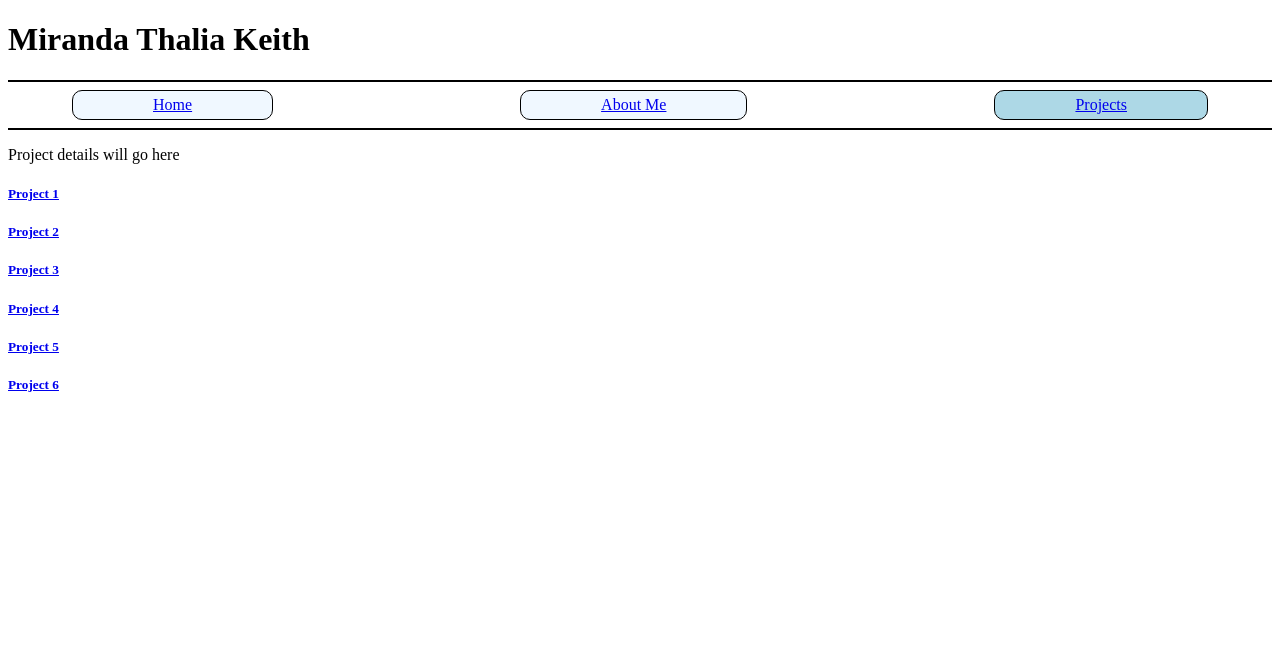
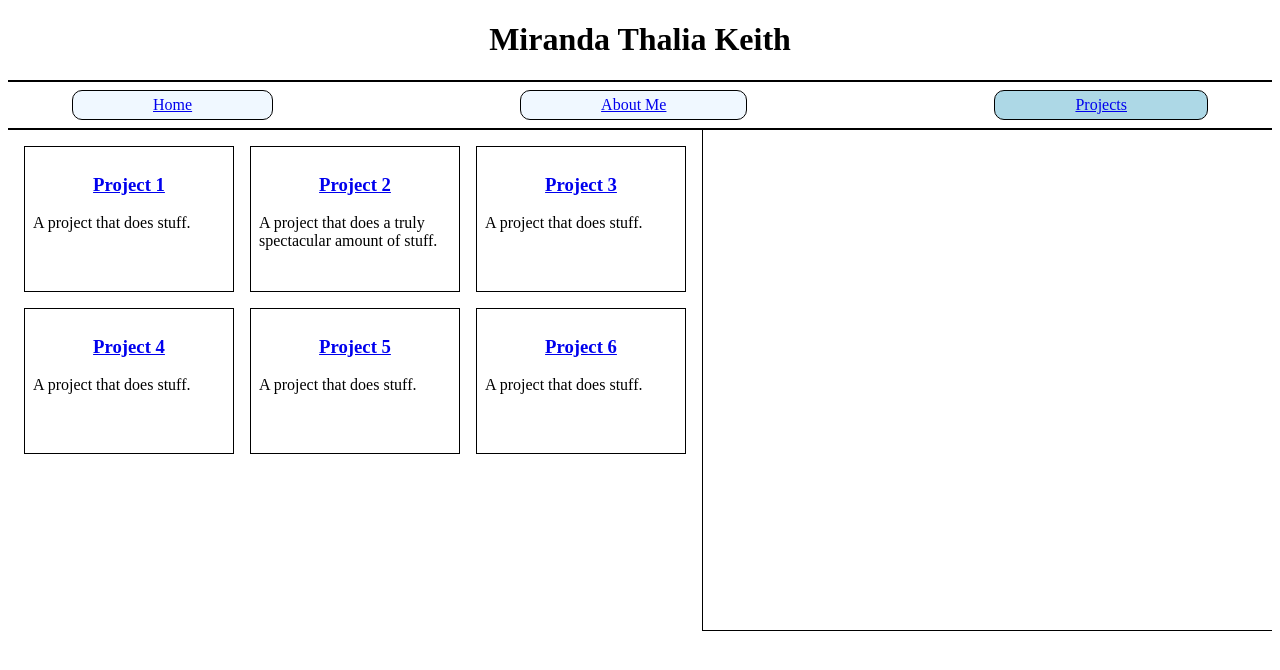
Before and after one commit to gold-mir/react-portfolio, a React app: page /projects/0 in a window 1280 px wide. Shown: the top 670 px of the page. Built offline with nearby package versions, Linux system fonts and the light colour scheme.

Commit message:
display project details when viewing projects/:id

```diff
--- a/src/components/app.jsx
+++ b/src/components/app.jsx
@@ -29,32 +29,44 @@ class App extends React.Component{
         {
           title: "Project 1",
           description: "A project that does stuff.",
-          link: "github.com/someproject"
+          details: "Lorem ipsum dolor sit amet, consectetur adipiscing elit. Aenean facilisis erat cursus leo ullamcorper, sed ullamcorper nisl tempor. Nullam sagittis arcu commodo, sagittis diam sed, rutrum erat. Quisque blandit viverra quam. Praesent finibus neque mauris, et consectetur urna elementum nec. Sed iaculis nunc ipsum, eu efficitur lorem tincidunt nec. Sed et fermentum sapien. Mauris gravida sem ut hendrerit pulvinar. Sed rhoncus nisi at dolor maximus rhoncus. Fusce et ligula non ante ornare laoreet. Cras ultrices urna in nunc rutrum, in tincidunt lorem sodales. Phasellus a mi sit amet lorem euismod pharetra in ac nibh. Ut quis tristique neque, eu fermentum risus. In auctor neque eros, at tempor purus suscipit quis.",
+          link: "https://github.com/gold-mir/tetris",
+          id: "1"
         },
         {
           title: "Project 2",
-          description: "A project that does stuff.",
-          link: "github.com/someproject"
+          description: "A project that does a truly spectacular amount of stuff.",
+          details: "Lorem ipsum dolor sit amet, consectetur adipiscing elit. Aenean facilisis erat cursus leo ullamcorper, sed ullamcorper nisl tempor. Nullam sagittis arcu commodo, sagittis diam sed, rutrum erat. Quisque blandit viverra quam. Praesent finibus neque mauris, et consectetur urna elementum nec. Sed iaculis nunc ipsum, eu efficitur lorem tincidunt nec. Sed et fermentum sapien. Mauris gravida sem ut hendrerit pulvinar. Sed rhoncus nisi at dolor maximus rhoncus. Fusce et ligula non ante ornare laoreet. Cras ultrices urna in nunc rutrum, in tincidunt lorem sodales. Phasellus a mi sit amet lorem euismod pharetra in ac nibh. Ut quis tristique neque, eu fermentum risus. In auctor neque eros, at tempor purus suscipit quis.",
+          link: "https://github.com/gold-mir/tetris",
+          id: "2"
         },
         {
           title: "Project 3",
           description: "A project that does stuff.",
-          link: "github.com/someproject"
+          details: "Lorem ipsum dolor sit amet, consectetur adipiscing elit. Aenean facilisis erat cursus leo ullamcorper, sed ullamcorper nisl tempor. Nullam sagittis arcu commodo, sagittis diam sed, rutrum erat. Quisque blandit viverra quam. Praesent finibus neque mauris, et consectetur urna elementum nec. Sed iaculis nunc ipsum, eu efficitur lorem tincidunt nec. Sed et fermentum sapien. Mauris gravida sem ut hendrerit pulvinar. Sed rhoncus nisi at dolor maximus rhoncus. Fusce et ligula non ante ornare laoreet. Cras ultrices urna in nunc rutrum, in tincidunt lorem sodales. Phasellus a mi sit amet lorem euismod pharetra in ac nibh. Ut quis tristique neque, eu fermentum risus. In auctor neque eros, at tempor purus suscipit quis.",
+          link: "https://github.com/gold-mir/tetris",
+          id: "3"
         },
         {
           title: "Project 4",
           description: "A project that does stuff.",
-          link: "github.com/someproject"
+          details: "Lorem ipsum dolor sit amet, consectetur adipiscing elit. Aenean facilisis erat cursus leo ullamcorper, sed ullamcorper nisl tempor. Nullam sagittis arcu commodo, sagittis diam sed, rutrum erat. Quisque blandit viverra quam. Praesent finibus neque mauris, et consectetur urna elementum nec. Sed iaculis nunc ipsum, eu efficitur lorem tincidunt nec. Sed et fermentum sapien. Mauris gravida sem ut hendrerit pulvinar. Sed rhoncus nisi at dolor maximus rhoncus. Fusce et ligula non ante ornare laoreet. Cras ultrices urna in nunc rutrum, in tincidunt lorem sodales. Phasellus a mi sit amet lorem euismod pharetra in ac nibh. Ut quis tristique neque, eu fermentum risus. In auctor neque eros, at tempor purus suscipit quis.",
+          link: "https://github.com/gold-mir/tetris",
+          id: "4"
         },
         {
           title: "Project 5",
           description: "A project that does stuff.",
-          link: "github.com/someproject"
+          details: "Lorem ipsum dolor sit amet, consectetur adipiscing elit. Aenean facilisis erat cursus leo ullamcorper, sed ullamcorper nisl tempor. Nullam sagittis arcu commodo, sagittis diam sed, rutrum erat. Quisque blandit viverra quam. Praesent finibus neque mauris, et consectetur urna elementum nec. Sed iaculis nunc ipsum, eu efficitur lorem tincidunt nec. Sed et fermentum sapien. Mauris gravida sem ut hendrerit pulvinar. Sed rhoncus nisi at dolor maximus rhoncus. Fusce et ligula non ante ornare laoreet. Cras ultrices urna in nunc rutrum, in tincidunt lorem sodales. Phasellus a mi sit amet lorem euismod pharetra in ac nibh. Ut quis tristique neque, eu fermentum risus. In auctor neque eros, at tempor purus suscipit quis.",
+          link: "https://github.com/gold-mir/tetris",
+          id: "5"
         },
         {
           title: "Project 6",
           description: "A project that does stuff.",
-          link: "github.com/someproject"
+          details: "Lorem ipsum dolor sit amet, consectetur adipiscing elit. Aenean facilisis erat cursus leo ullamcorper, sed ullamcorper nisl tempor. Nullam sagittis arcu commodo, sagittis diam sed, rutrum erat. Quisque blandit viverra quam. Praesent finibus neque mauris, et consectetur urna elementum nec. Sed iaculis nunc ipsum, eu efficitur lorem tincidunt nec. Sed et fermentum sapien. Mauris gravida sem ut hendrerit pulvinar. Sed rhoncus nisi at dolor maximus rhoncus. Fusce et ligula non ante ornare laoreet. Cras ultrices urna in nunc rutrum, in tincidunt lorem sodales. Phasellus a mi sit amet lorem euismod pharetra in ac nibh. Ut quis tristique neque, eu fermentum risus. In auctor neque eros, at tempor purus suscipit quis.",
+          link: "https://github.com/gold-mir/tetris",
+          id: "6"
         }
       ]
     }
@@ -63,7 +75,12 @@ class App extends React.Component{
   render(){
     return (
       <div>
-        <h1>{this.state.about.name}</h1>
+        <style jsx>{`
+          #title-bar {
+            text-align: center;
+          }
+        `}</style>
+        <h1 id="title-bar">{this.state.about.name}</h1>
         {/* <hr/> */}
         <Navbar routes={
           [
@@ -75,7 +92,7 @@ class App extends React.Component{
         {/* <hr/> */}
         <Switch>
           <Route exact path='/about' render={() =>
-            <Home projects={this.state.projects} about={this.state.about}/>
+            <Home about={this.state.about}/>
             }/>
           <Route path='/projects' render={(props) =>
             <Projects projects={this.state.projects}/>
--- a/src/components/home.jsx
+++ b/src/components/home.jsx
@@ -29,7 +29,6 @@ function Home(props){
         <p>{props.about.description}</p>
       </div>
       <div className="container" id="infoBox">
-        <ProjectList projects={props.projects} count={4}/>
         <ContactDisplay contactInfo={props.about.contacts}/>
       </div>
     </div>
@@ -37,7 +36,6 @@ function Home(props){
 }
 
 Home.propTypes = {
-  projects: PropTypes.array,
   about: PropTypes.object
 }
 
--- a/src/components/navbar.jsx
+++ b/src/components/navbar.jsx
@@ -11,7 +11,7 @@ function Navbar(props){
   }
 
   return (
-    <div>
+    <React.Fragment>
       <style jsx>{`
         #navbar {
           display: flex;
@@ -46,7 +46,7 @@ function Navbar(props){
           )
         }
       </div>
-    </div>
+    </React.Fragment>
   )
 }
 
--- a/src/components/projectDetails.jsx
+++ b/src/components/projectDetails.jsx
@@ -1,7 +1,47 @@
 import React from 'react';
+import { withRouter } from 'react-router-dom';
+import PropTypes from 'prop-types';
 
 function ProjectDetails(props) {
-  return <div>This is a project</div>
+  let id = props.match.params.id;
+  let project = props.projects.filter(item => item.id === id)[0];
+  console.log(project);
+
+  if (project) {
+    return (
+      <React.Fragment>
+        <style jsx>{`
+          .projectDetailBody {
+            width: 100%;
+            height: 100%;
+            text-align: center;
+          }
+          .projectDetailBody h2 {
+            text-align: center;
+          }
+
+          .projectDetailBody a {
+            text-align: center;
+          }
+
+          p {
+            margin-left: 15px;
+            text-align: left;
+          }
+        `}</style>
+        <div className="projectDetailBody">
+          <h2>{project.title}</h2>
+          <p>{project.details}</p>
+          <a className="" href={project.link}>Github Link</a>
+        </div>
+      </React.Fragment>)
+  } else {
+    return <div></div>
+  }
 }
 
-export default ProjectDetails;
+ProjectDetails.propTypes = {
+  projects: PropTypes.arrayOf(PropTypes.object)
+}
+
+export default withRouter(ProjectDetails);
--- a/src/components/projectList.jsx
+++ b/src/components/projectList.jsx
@@ -5,20 +5,39 @@ import { Link } from 'react-router-dom';
 import ProjectDetails from './projectDetails';
 
 
-function ProjectList (props){
+function ProjectList(props) {
   let start = props.start || 0;
-  let end = props.count? start + props.count : props.projects.length;
+  let end = props.count ? start + props.count : props.projects.length;
 
   let toDisplay = props.projects.slice(start, end);
 
   return (
-    <div>
-      {toDisplay.map((project, index) =>
-        <div key={index}>
-          <h5><Link to={`/projects/${index}`}>{project.title}</Link></h5>
-        </div>
-      )}
-    </div>
+    <React.Fragment>
+      <style jsx>{`
+        .projectListItem {
+          display: inline-block;
+          border: 1px solid black;
+          width: 12em;
+          height: 8em;
+          margin-top: 1em;
+          margin-left: 1em;
+          vertical-align: top;
+          padding: 8px;
+        }
+
+        .projectListItem h3 {
+          text-align: center;
+        }
+      `}</style>
+      <div>
+        {toDisplay.map((project, index) =>
+          <div key={index} className="projectListItem">
+            <h3><Link to={`/projects/${project.id}`}>{project.title}</Link></h3>
+            <p>{project.description}</p>
+          </div>
+        )}
+      </div>
+    </React.Fragment>
   )
 }
 
--- a/src/components/projects.jsx
+++ b/src/components/projects.jsx
@@ -1,15 +1,29 @@
 import React from 'react';
-import { Route } from 'react-router-dom';
+import { Route, withRouter } from 'react-router-dom';
 
 import ProjectList from './projectList';
+import ProjectDetails from './projectDetails';
 
 function Projects(props) {
   return (
     <div>
-      <Route path='/projects/:id' render={(props) => <p>Project details will go here</p>}/>
+      <style jsx>{`
+        #projectDetails {
+          float: right;
+          width: 45%;
+          height: 500px;
+          border-left: 1px solid black;
+          border-bottom: 1px solid black;
+        }
+      `}</style>
+      <Route path='/projects/:id' render={(otherProps) =>
+        <div id="projectDetails">
+          <ProjectDetails projects={props.projects}/>
+        </div>
+      }/>
       <ProjectList projects={props.projects}/>
     </div>
   )
 }
 
-export default Projects;
+export default withRouter(Projects);
```
